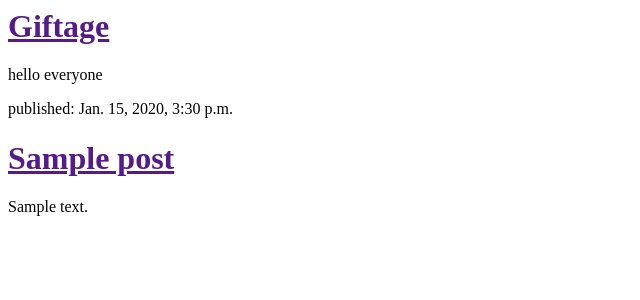
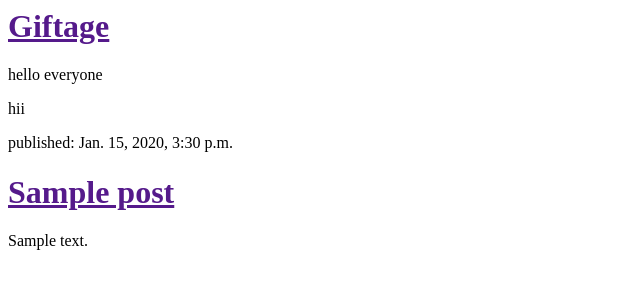
Before and after one commit to haasasri/my-first-blog, a Django app: template blog/templates/blog/post_list.html in a window 1280 px wide. Shown: the top 300 px of the page, without its empty margins (0-640 px from the left). Run offline with Django 3.2, Linux system fonts and the light colour scheme; the template is opened without the code that fills it: values that come from a table or form of the project are taken from there, others are empty; tables that the repository leaves empty hold one stand-in row (values such as "Sample post").

Commit message:
modified3

```diff
--- a/blog/templates/blog/post_list.html
+++ b/blog/templates/blog/post_list.html
@@ -10,6 +10,11 @@
 		<div>
 		<p>hello everyone</p>
 		</div>
+		{% for post in posts %}
+		<div>
+		<p>hii</p>
+		</div>
+		{% endfor %}
         {% for post in posts %}
     <div>
         <p>published: {{ post.published_date }}</p>
```
